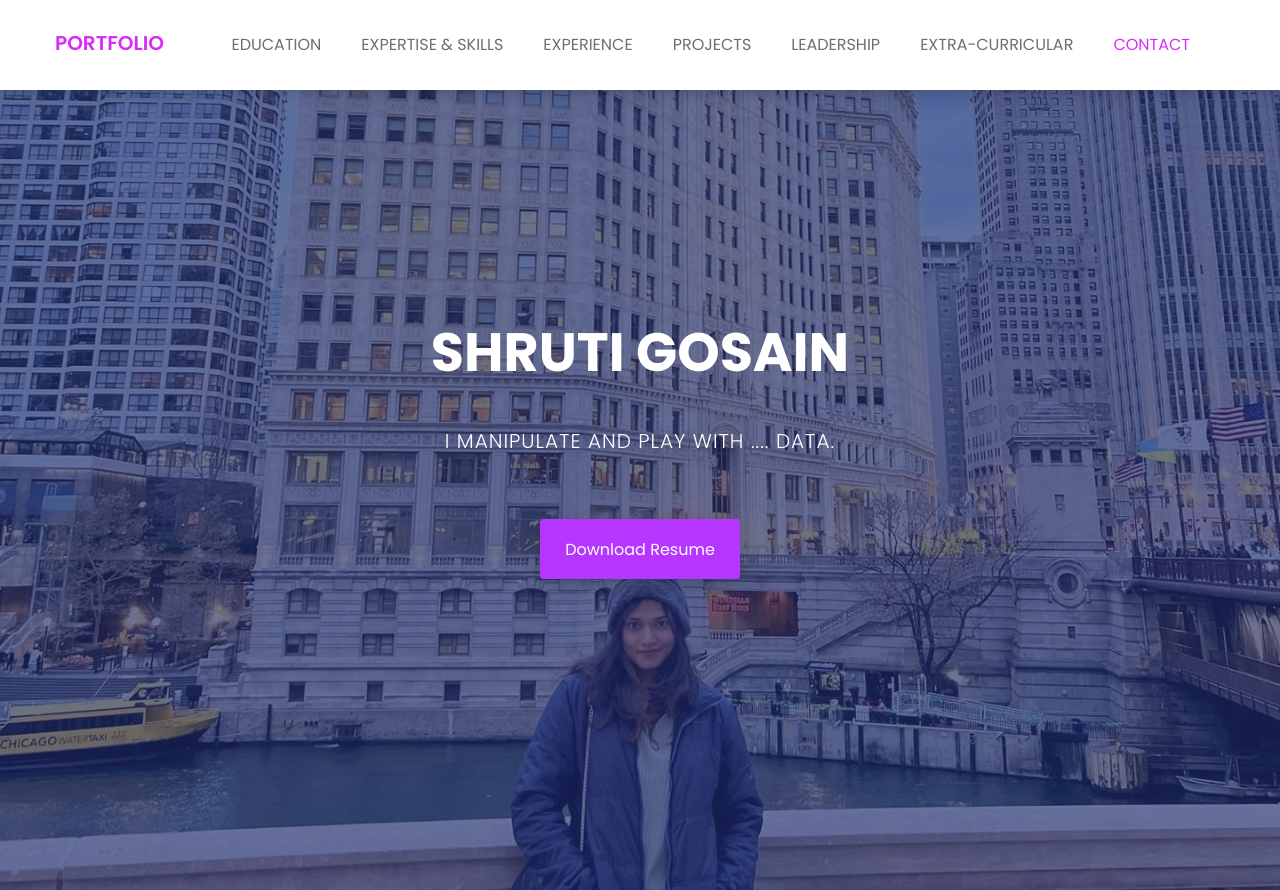
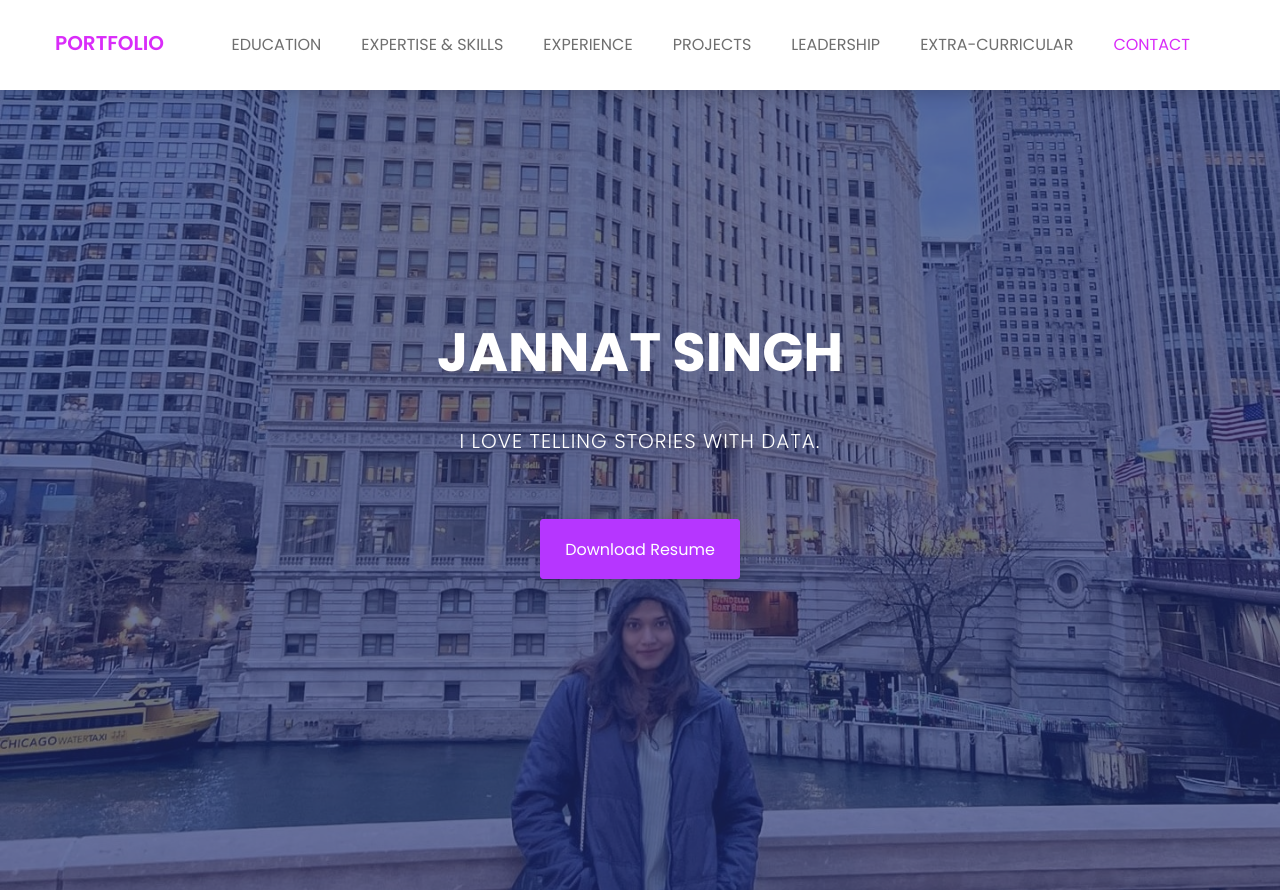
Before and after one commit to jannat0202/jannat0202.github.io, a plain HTML site: page index.html in a window 1280 px wide. Shown: the top 890 px of the page. Drawn offline with nearby package versions, Linux system fonts and the light colour scheme.

Commit message:
Update index.html

```diff
--- a/index.html
+++ b/index.html
@@ -105,8 +105,8 @@
 				<div class="row">
 					<div class="col-md-12 text-center">
 						<div class="header-text">
-							<h2><span></span> SHRUTI gosain <span></span>   </h2>
-							<p>I manipulate and play with .... data.</p>
+							<h2><span></span> Jannat Singh <span></span>   </h2>
+							<p>I love telling stories with data.</p>
 							<a href="assets/download/Shruti_Resume_UIUC.pdf" download>download resume</a>
 						</div><!--/.header-text-->
 					</div><!--/.col-->
```
